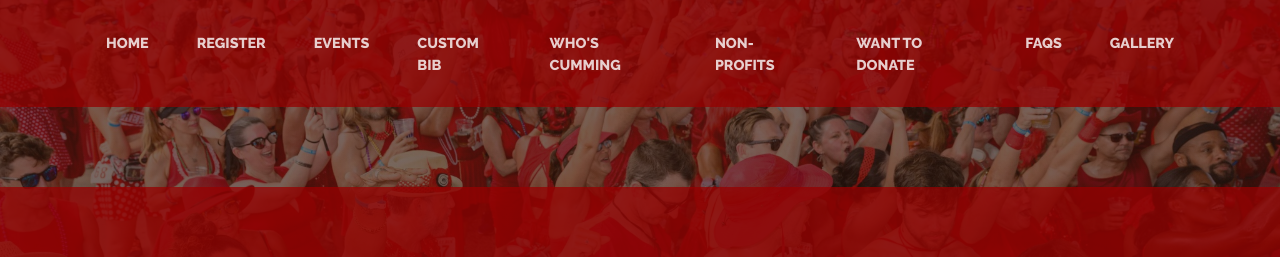
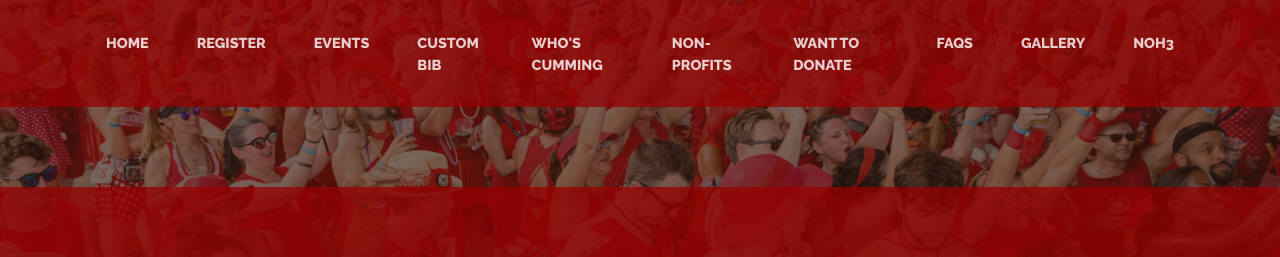
Before and after one commit to CoryOB/NOH3TestSite, a plain HTML site: page registration.html in a window 1280 px wide. Shown: the part 274-531 px from the top of the page. Drawn offline with nearby package versions, Linux system fonts and the light colour scheme.

Commit message:
Update registration.html
Add noh3 to navbar

```diff
--- a/registration.html
+++ b/registration.html
@@ -36,6 +36,7 @@
                         <li class="nav-item px-lg-4"><a class="nav-link text-uppercase" href="https://www.neworleanshash.com/donate.htm">Want to Donate</a></li>
                         <li class="nav-item px-lg-4"><a class="nav-link text-uppercase" href="faqrdr.html">FAQs</a></li>
                         <li class="nav-item px-lg-4"><a class="nav-link text-uppercase" href="gallery.html">Gallery</a></li>
+                        <li class="nav-item px-lg-4"><a class="nav-link text-uppercase" href="index.html">NOH3</a></li>
                     </ul>
                 </div>
             </div>
```
